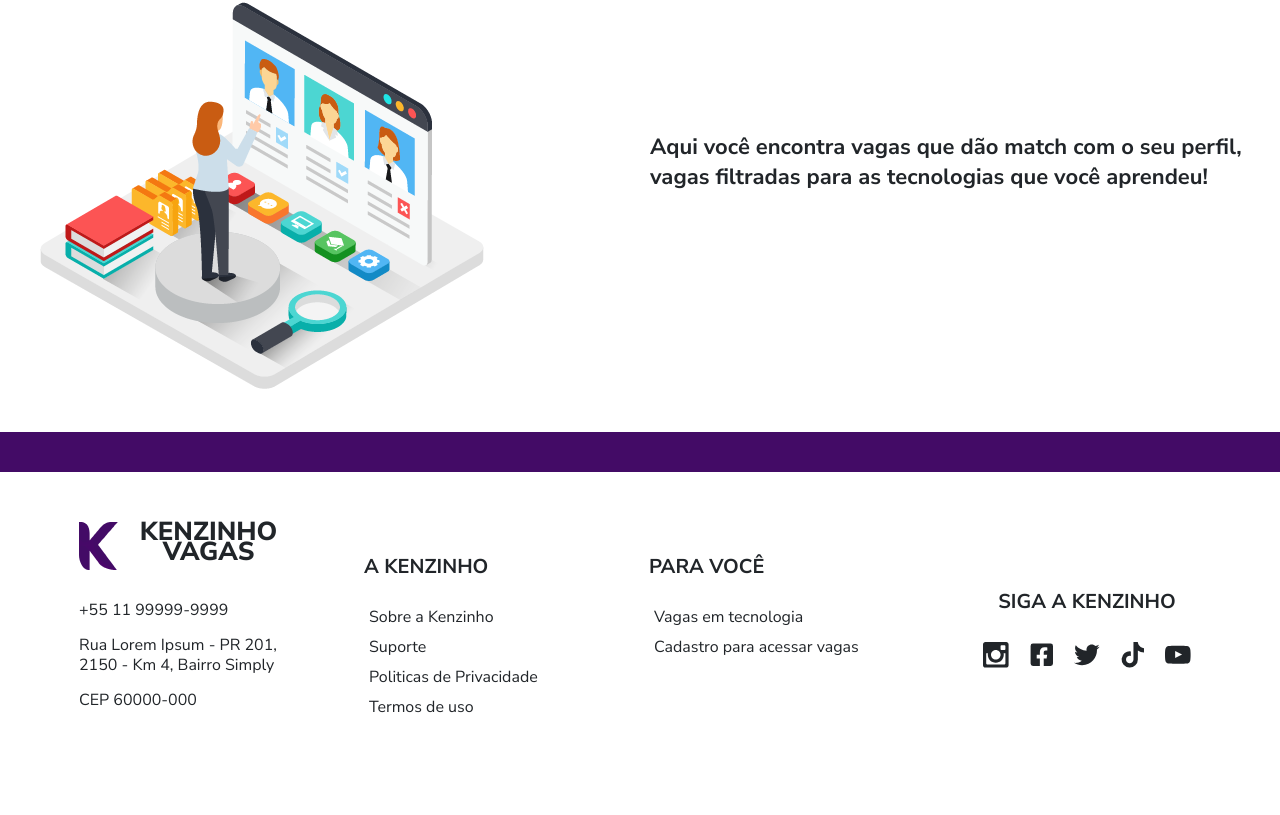
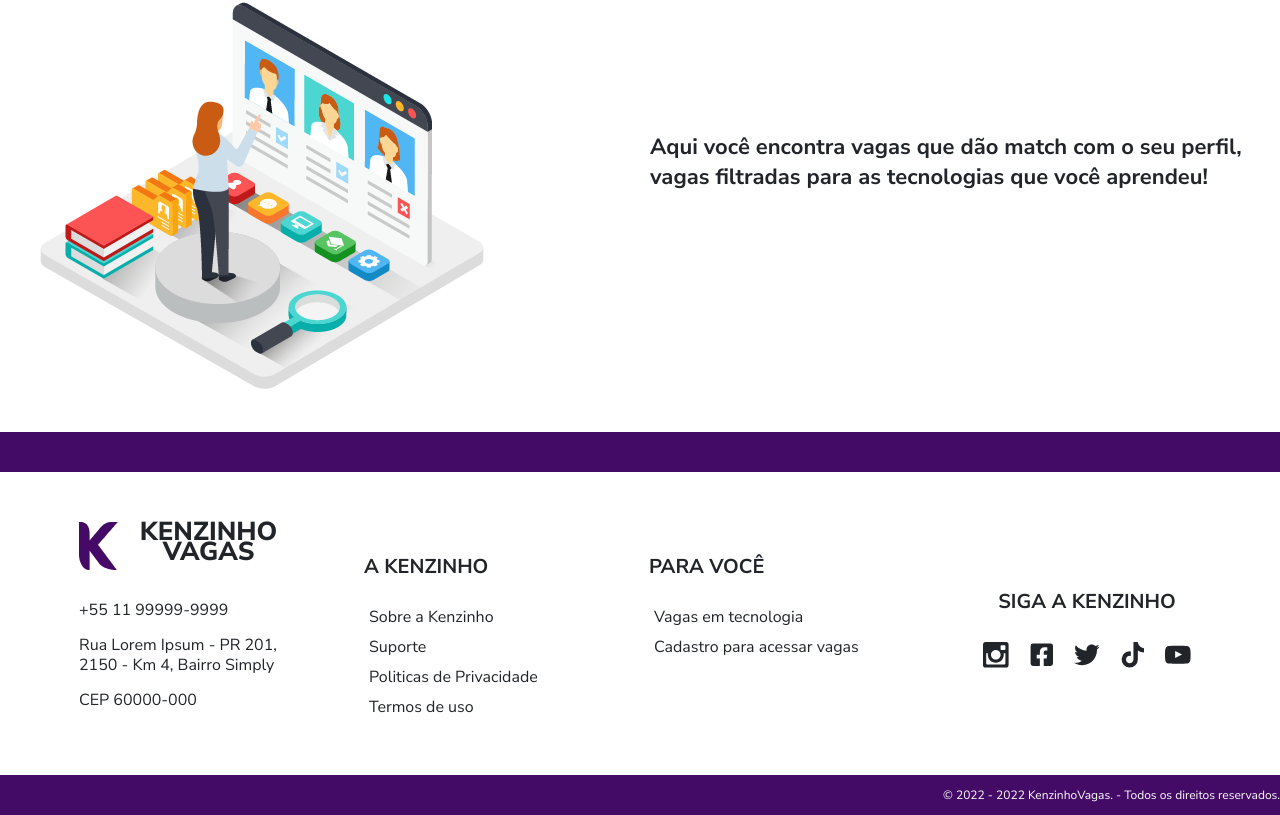
Before and after one commit to kenzinho-vagas/kenzinho-vagas, a React (Create React App) app: page / in a window 1280 px wide. Shown: the part 1410-2225 px from the top of the page. Before the commit the page ends 2185 px from the top, so only its background shows below. Built offline with nearby package versions, Linux system fonts and the light colour scheme; no server answers.

Commit message:
feat: add a footer on landing page

```diff
--- a/src/pages/LandingPage/footer.ts
+++ b/src/pages/LandingPage/footer.ts
@@ -68,10 +68,10 @@ export const FooterLanding = styled.div`
       gap: 5px;
     }
     .icons svg {
-    margin: 5px;
-    cursor: pointer;
-    font-size: 1.2rem;
-  }
+      margin: 5px;
+      cursor: pointer;
+      font-size: 1.2rem;
+    }
   }
 
   @media (max-width: 800px) {
@@ -91,3 +91,18 @@ export const FooterLanding = styled.div`
     }
   }
 `;
+
+export const FooterCopyright = styled.div`
+  background: var(--color-primary);
+  width: 100%;
+  height: 40px;
+  display: flex;
+  align-items: center;
+  justify-content: flex-end;
+
+  p {
+    text-align: end;
+    color: var(--color-white);
+    font-size: 0.75rem;
+  }
+`;
--- a/src/pages/LandingPage/index.tsx
+++ b/src/pages/LandingPage/index.tsx
@@ -1,12 +1,16 @@
 import { LinkPrimary, LinkSecundary } from "../../styles/Links";
-import { DivKenzinho, DivLanding, DivOurNumbers, DivAllCompanies } from "./style";
-import { FooterLanding } from "./footer";
+import {
+  DivKenzinho,
+  DivLanding,
+  DivOurNumbers,
+  DivAllCompanies,
+} from "./style";
+import { FooterCopyright, FooterLanding } from "./footer";
 import { Link } from "react-router-dom";
 import { ImInstagram, ImYoutube } from "react-icons/im";
 import { FaFacebookSquare, FaTwitter, FaTiktok } from "react-icons/fa";
 import { ControlledCarousel as CarouselNumbers } from "./carrosselNumbers";
-import { ControlledCarousel as CarouselCompanies} from "./carrosselCompanies";
-import Footer from "../../components/Footer";
+import { ControlledCarousel as CarouselCompanies } from "./carrosselCompanies";
 import group from "../../img/group.png";
 import whykenzinho from "../../img/whykenzinho.png";
 import logo from "../../img/logo.png";
@@ -41,13 +45,13 @@ export const LandingPage = () => {
       </DivLanding>
       <DivAllCompanies>
         <h2 className="titleLand2">EMPRESAS QUE CONTRATAM COM A KENZINHO</h2>
-        <CarouselCompanies/>
+        <CarouselCompanies />
       </DivAllCompanies>
       <DivOurNumbers>
         <h2 className="titleLand2">NOSSOS NÚMEROS</h2>
         <ul className="listNumbers">
           <div className="mobile">
-            <CarouselNumbers/>
+            <CarouselNumbers />
           </div>
 
           <li className="desktop">
@@ -136,8 +140,9 @@ export const LandingPage = () => {
           </div>
         </div>
       </FooterLanding>
-      <Footer />
-
+      <FooterCopyright>
+        <p>© 2022 - 2022 KenzinhoVagas. - Todos os direitos reservados.</p>
+      </FooterCopyright>
     </>
   );
 };
```
